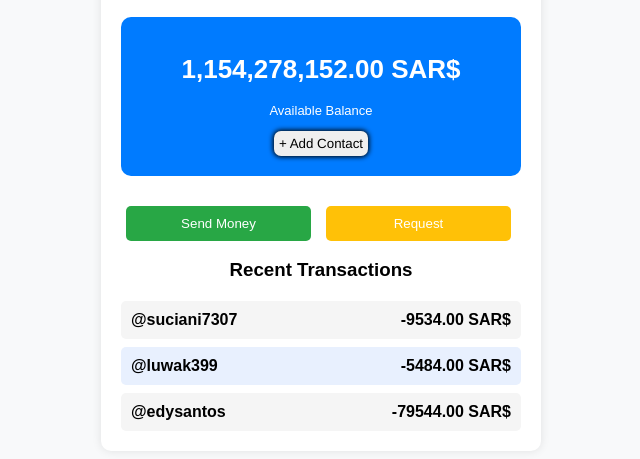
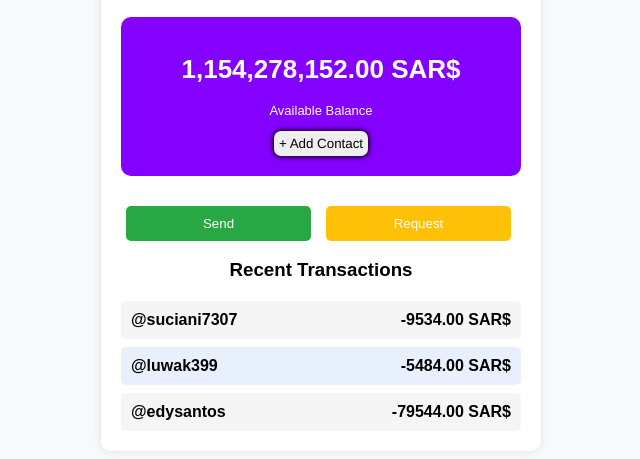
Before and after one commit to georgeneligan/pp-v2.0, a plain HTML site: page index.html in a window 1280 px wide. Shown: the part 121-580 px from the top of the page, without its empty margins (319-959 px from the left). Drawn offline with Linux system fonts and the light colour scheme.

Commit message:
Add files via upload

```diff
--- a/index.html
+++ b/index.html
@@ -16,7 +16,7 @@
         <button class="add-contact">+ Add Contact</button>
       </div>
       <div class="buttons">
-        <button class="send-btn sendmainbtn">Send Money</button>
+        <button class="send-btn sendmainbtn">Send</button>
         <button class="request-btn">Request</button>
       </div>
       <h3>Recent Transactions</h3>
--- a/style.css
+++ b/style.css
@@ -22,7 +22,7 @@ body {
   box-shadow: 0 0 10px rgba(0, 0, 0, 0.1);
 }
 .balance-box {
-  background: #007bff;
+  background: #8400ff;
   color: white;
   padding: 20px;
   border-radius: 10px;
```
